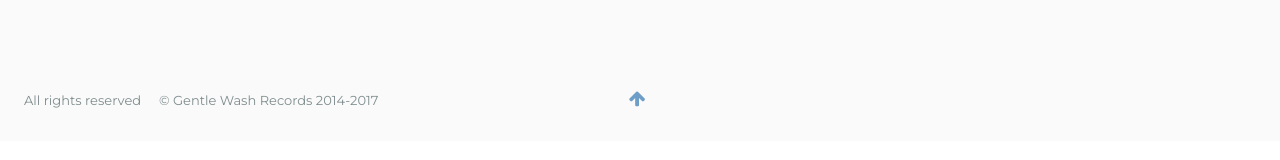
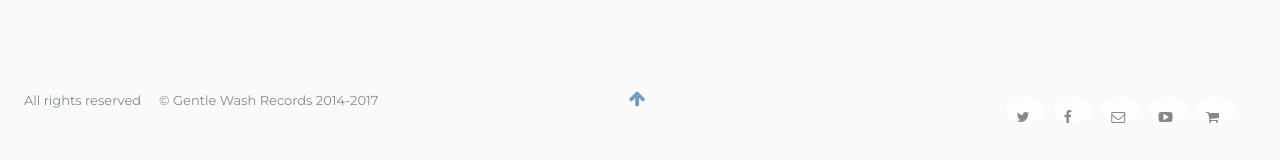
Before and after one commit to danieljtribe/GentleWashRecords, a PHP site: page /index.html in a window 1280 px wide. Shown: the part 1541-1701 px from the top of the page. Before the commit the page ends 1649 px from the top, so only its background shows below. Run offline with PHP 8.4, Linux system fonts and the light colour scheme; some libraries are stand-ins or nearby versions.

Commit message:
Initial footer work

```diff
--- a/css/default.css
+++ b/css/default.css
@@ -203,3 +203,54 @@ img {
 	margin-right: auto;
 	padding-top: 25px;
 }
+
+.social-footer {
+  position: relative;
+  width: 100%;
+  list-style: none;
+}
+.social-footer.circle li a {
+  -webkit-border-radius: 100%;
+  -moz-border-radius: 100%;
+  -o-border-radius: 100%;
+  border-radius: 100%;
+}
+.social-footer li {
+  margin-top: 10px;
+  display: inline-block;
+  width: 44px;
+  padding: 0 2px;
+}
+.social-footer li a {
+  display: block;
+  width: 40px;
+  padding: 13px 10px;
+  font-size: 14px;
+  line-height: 1;
+  background: #ffffff;
+  color: #373e45;
+  opacity: 0.6;
+}
+.social-footer li a:hover {
+  opacity: 1;
+}
+.social-footer li a .social-ebay {
+  margin-left: -6px;
+}
+.social-footer li a .social-gmail {
+  margin-left: -3px;
+  font-size: 13px;
+}
+.social-footer li a .social-vimeo {
+  margin-left: -3px;
+}
+.social-footer li a .social-tweets,
+.social-footer li a .social-weibo {
+  margin-left: -1px;
+}
+.social-footer li a .social-medium {
+  margin-left: -2px;
+}
+.social-footer li a .social-vimeo {
+  font-size: 13px;
+}
--- a/index.html
+++ b/index.html
@@ -192,6 +192,15 @@
 
 			<span>All rights reserved</span>
 			<span>&copy; Gentle Wash Records 2014-2017</span>
+			<span style="float: right;">
+				<ul class="social-footer circle">
+					<li><a href="http://twitter.com/gentlewashrec" target="_blank" title="Twitter"><span class="fa fa-twitter"></span></a></li>
+					<li><a href="http://facebook.com/Gentle-Wash-Records-480529945422032/" target="_blank" title="Facebook"><span class="fa fa-facebook"></span></a></li>
+					<li><a href="mailto:info@gentlewashrecords.com" target="_blank" title="Email"><span class="fa fa-envelope-o" aria-hidden="true"></span></a></li>
+					<li><a href="https://www.youtube.com/channel/UChpZ3J7WIou064ajBuQegUQ" target="_blank" title="Youtube"><span class="fa fa-youtube-play" aria-hidden="true"></span></a></li>
+					<li><a href="http://gentlewashrecords.greedbag.com/" target="_blank" title="Store"><span class="fa fa-shopping-cart" aria-hidden="true"></span></a></li>
+				</ul>
+			</span>
 		</footer>
 		<!-- End Social footer -->
 
```
